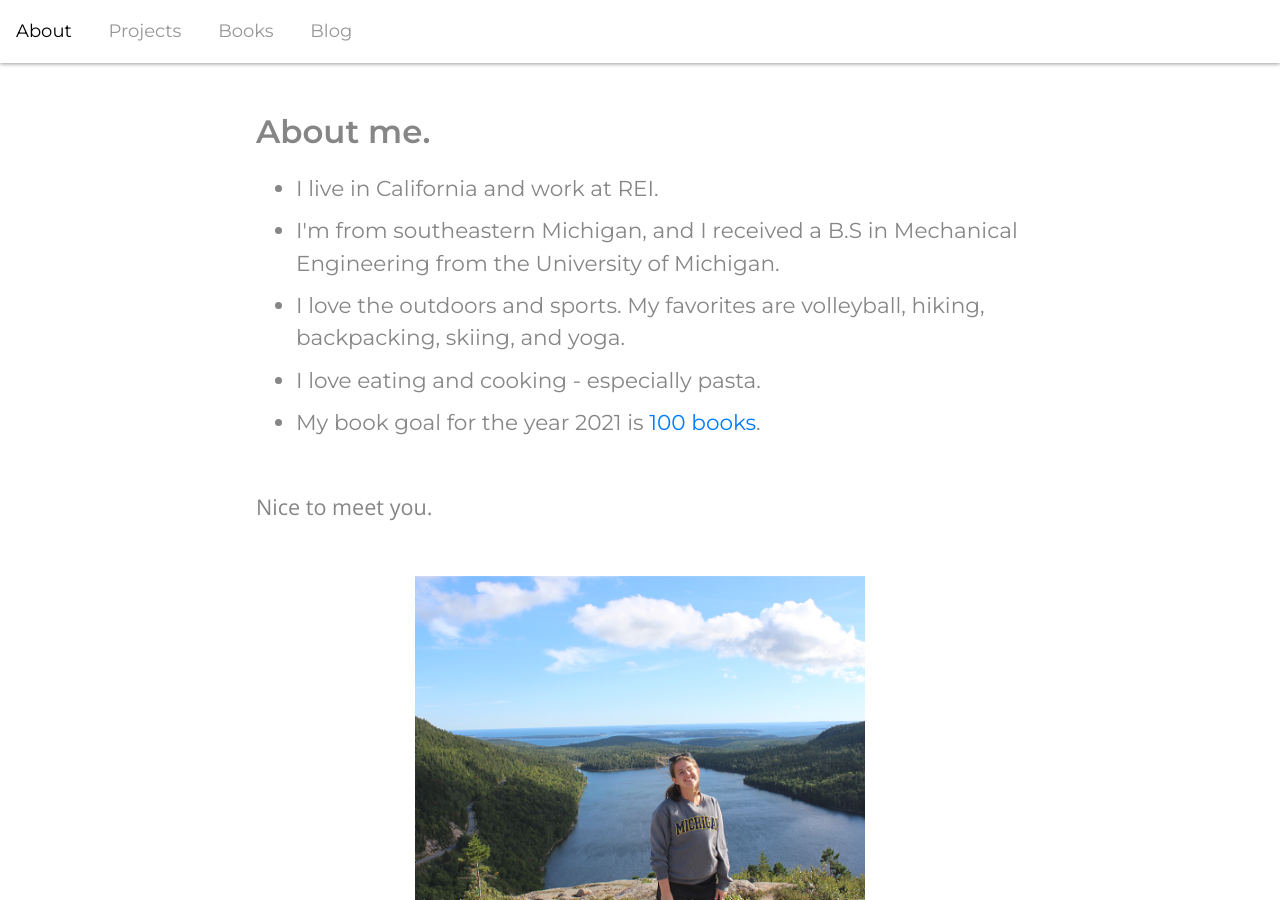
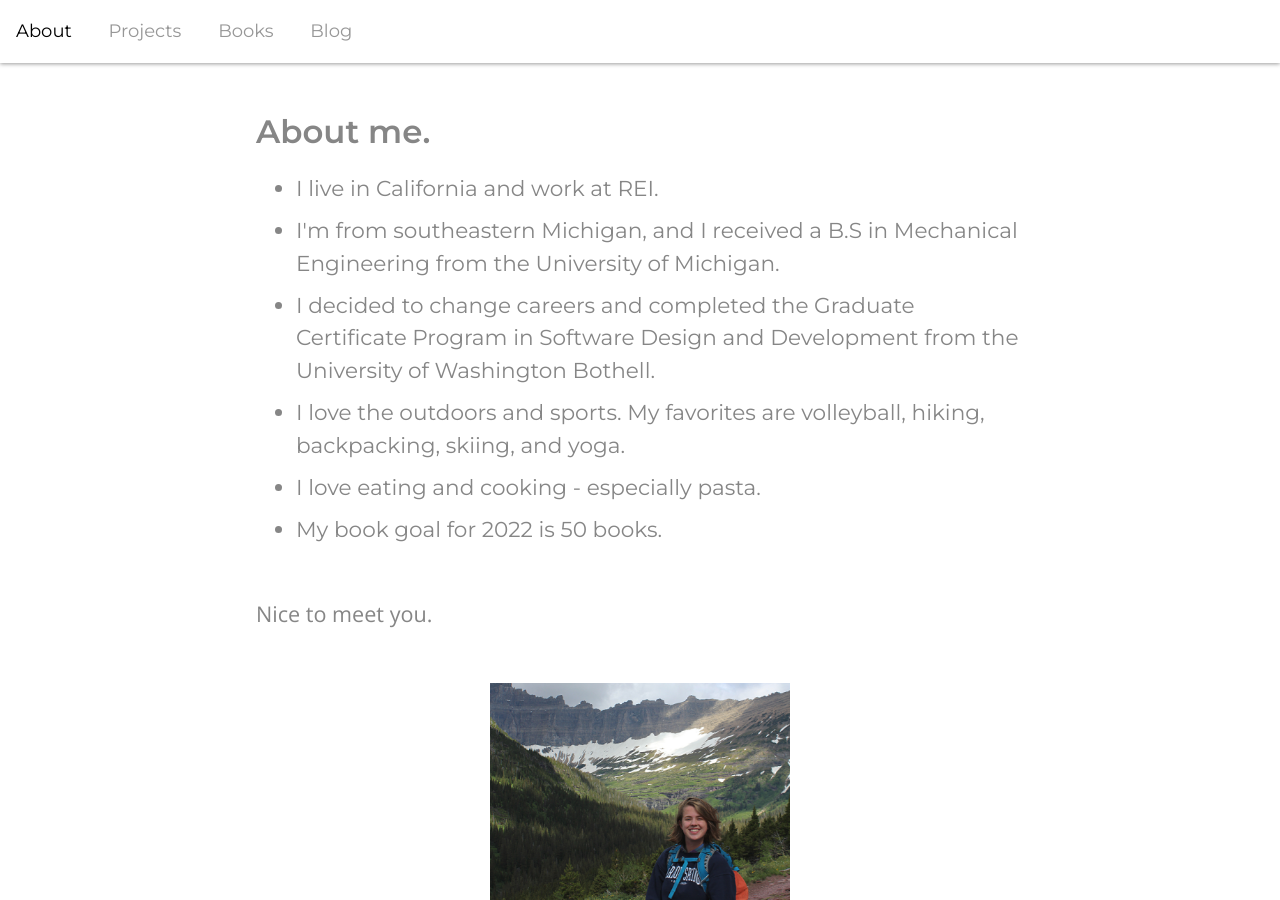
Before and after one commit to laurencoseo/laurencoseo.github.io, a Jekyll site: the page built from about/index.html, in a window 1280 px wide and 900 px high. Built offline with Jekyll 4.4.1, drawn with Linux system fonts in a browser that asks for light colours; nearby versions of some CDN libraries.

Commit message:
Update about page

```diff
--- a/about/index.html
+++ b/about/index.html
@@ -10,18 +10,17 @@ title: Lauren Coseo
 						<ul>
 							<li>I live in California and work at REI.</li>
 							<li>I'm from southeastern Michigan, and I received a B.S in Mechanical Engineering from the University of Michigan.</li>
+							<li>I decided to change careers and completed the Graduate Certificate Program in Software Design and Development from the University of Washington Bothell.</li>
 							<li>I love the outdoors and sports.  My favorites are volleyball, hiking, backpacking, skiing, and yoga.</li>
 							<li>I love eating and cooking - especially pasta.</li>
-							<li>My book goal for the year 2021 is <a href="/books/2021">100 books</a>.</li>
+							<li>My book goal for 2022 is 50 books.</li>
 						</ul>
 						<br>
 						<p>Nice to meet you.</p>
 						<br><br>
 				</div><!-- /.about -->
-				<div class="photo img-responsive">
-					<img class="center animate" src="/img/michigan.png" alt="Lauren in Maine">
-					<img class="center animate" src="/img/beach.png" alt="Lauren in San Francisco">
+				<div class="photo">
 					<img class="center animate" src="/img/glacier.png" alt="Lauren in Glacier National Park">
-                		</div><!-- /.photo-->
+				</div><!-- /.photo-->
 			</div><!-- /#content-wrap -->
 		</div><!-- Main -->
```
